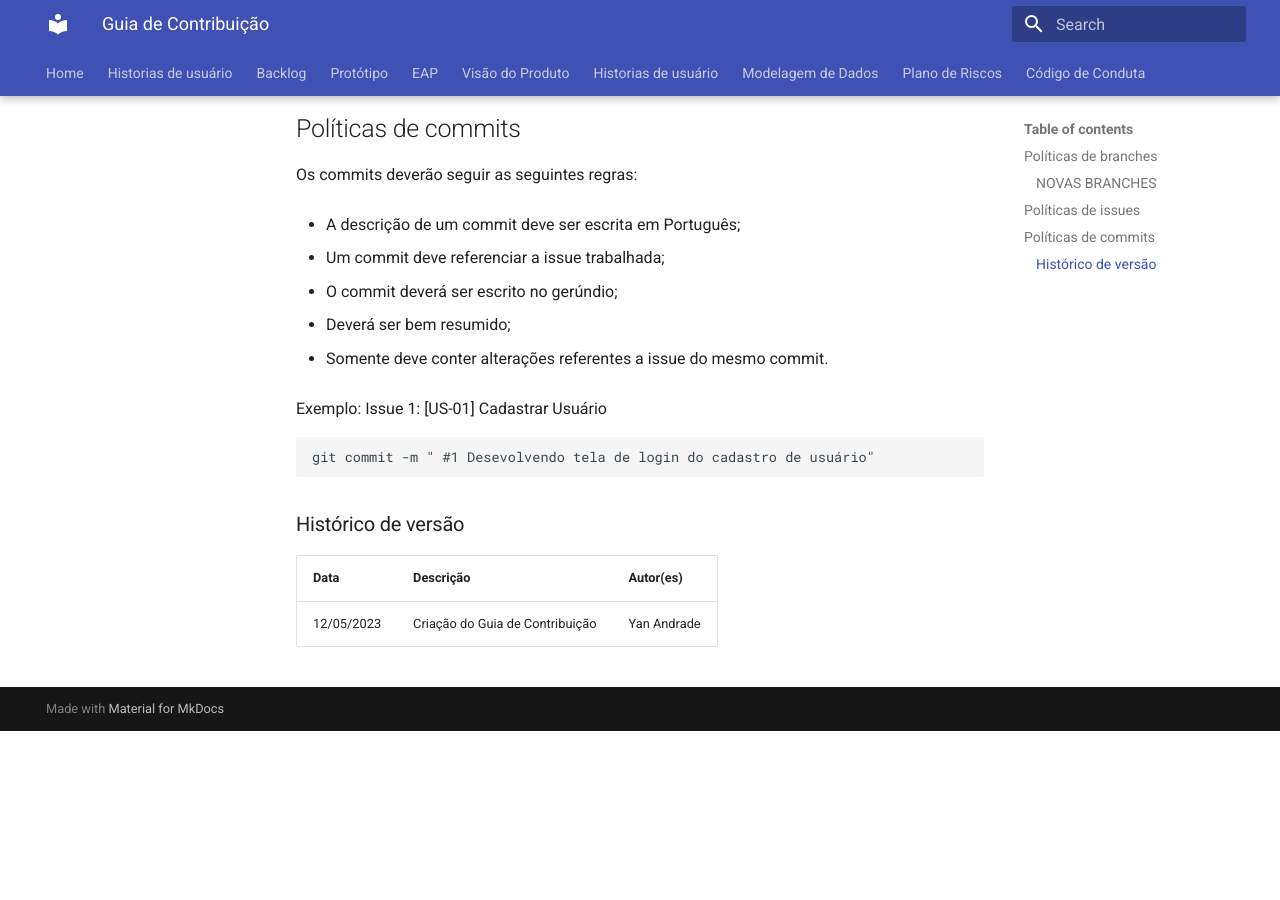
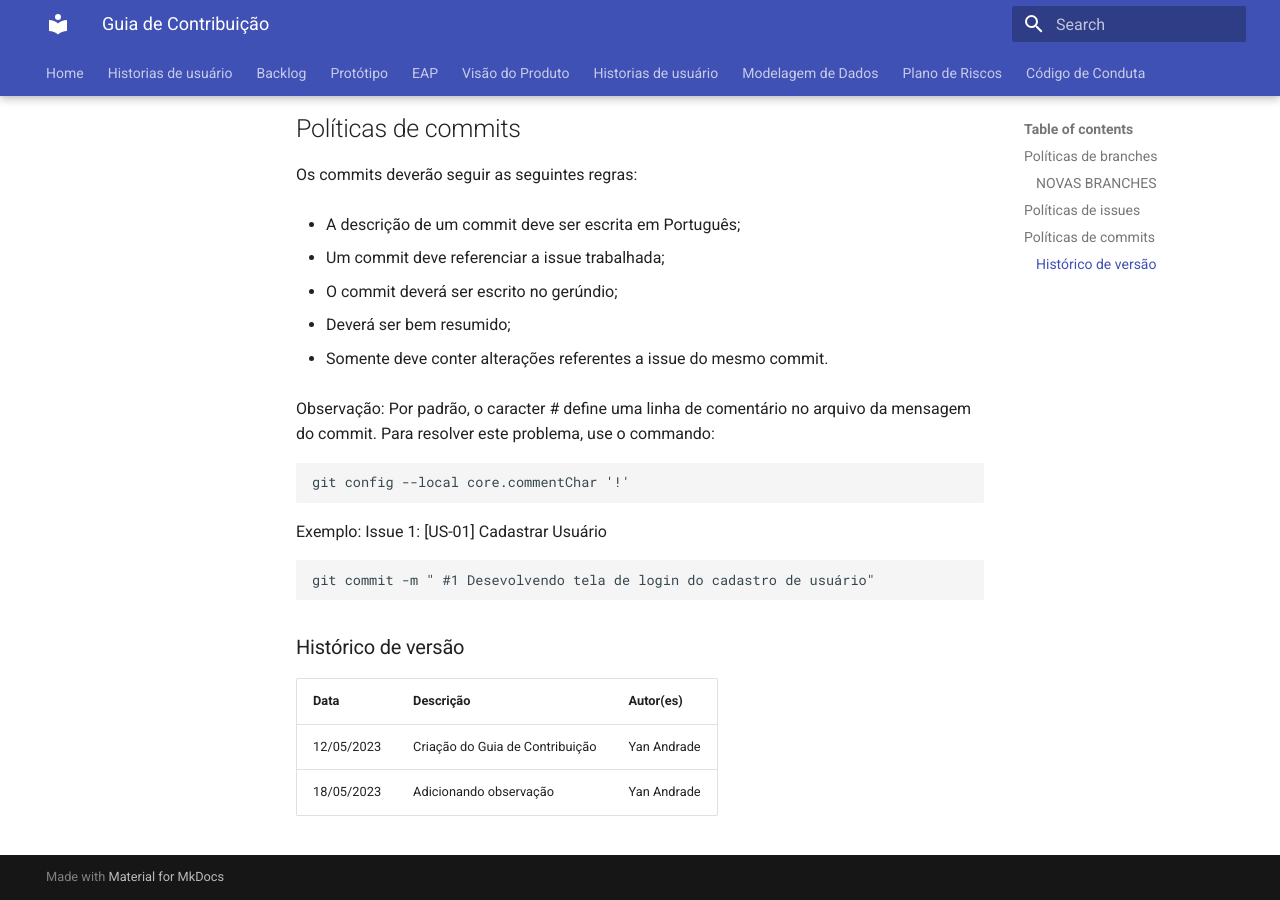
Before and after one commit to fga-eps-mds/2023-1-Dnit-DOC, an MkDocs documentation site: the page built from docs/docs/GuiaDeContribuicao/guiaDeContribuicao.md, in a window 1280 px wide and 900 px high, scrolled down 1034 px. Built offline with MkDocs 1.6.1 and Material for MkDocs 9.7.7, drawn with Linux system fonts in a browser that asks for light colours; old or Windows-style settings are respelled for this version of MkDocs; before the commit the page ends 1765 px from its top, so only the background shows below that.

Commit message:
#41 Adicionando observação

````diff
--- a/docs/docs/GuiaDeContribuicao/guiaDeContribuicao.md
+++ b/docs/docs/GuiaDeContribuicao/guiaDeContribuicao.md
@@ -40,6 +40,12 @@ Os commits deverão seguir as seguintes regras:
 
 - Somente deve conter alterações referentes a issue do mesmo commit.
 
+Observação: Por padrão, o caracter # define uma linha de comentário no arquivo da mensagem do commit. Para resolver este problema, use o commando:
+
+```
+git config --local core.commentChar '!'
+```
+
 Exemplo: Issue 1: [US-01] Cadastrar Usuário
 
 ```
@@ -51,3 +57,4 @@ git commit -m " #1 Desevolvendo tela de login do cadastro de usuário"
 |**Data**|**Descrição**|**Autor(es)**|
 |--------|-------------|--------------|
 |12/05/2023| Criação do Guia de Contribuição | Yan Andrade |
+|18/05/2023| Adicionando observação | Yan Andrade |
````
